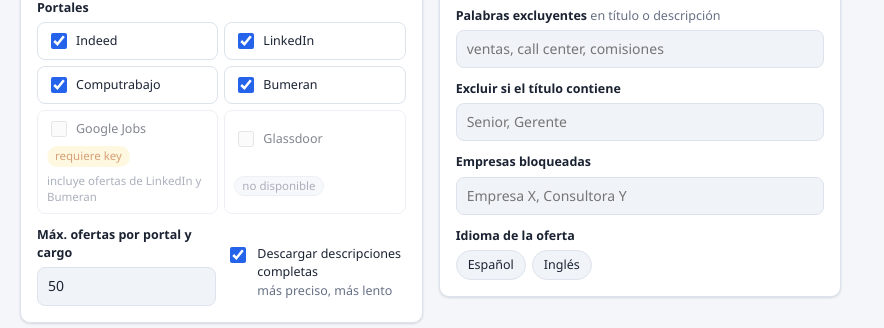
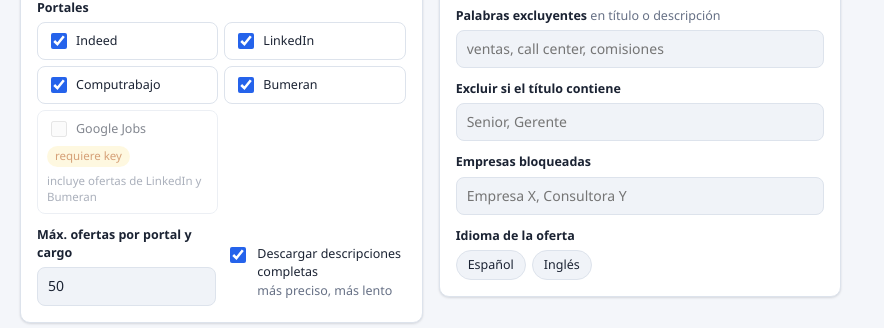
Before and after one commit to MayuguiKentai11/job-radar, a FastAPI app: page / in a window 1280 px wide. Shown: the part 695-1023 px from the top of the page, without its empty margins (0-884 px from the left). Run offline with FastAPI, Linux system fonts and the light colour scheme.

Commit message:
Ocultar portales que no funcionan en el despliegue; quitar Glassdoor
En Render solo se muestran Indeed, Computrabajo y Google Jobs (que incluye LinkedIn y Bumeran).
En la PC (run.bat) LinkedIn y Bumeran siguen apareciendo.

Co-Authored-By: Claude Opus 5.5 <noreply@anthropic.com>
Claude-Session: https://claude.ai/code/session_01ShWhkv5LsYYCfW7mciXSVi

```diff
--- a/app/sources/registry.py
+++ b/app/sources/registry.py
@@ -12,6 +12,5 @@ SOURCES: dict[str, Source] = {
         ComputrabajoSource(),
         BumeranSource(),
         SerpApiJobsSource(),
-        JobSpySource("glassdoor", "Glassdoor"),
     ]
 }
--- a/app/static/app.js
+++ b/app/static/app.js
@@ -113,6 +113,8 @@ window.jobradar = function () {
 
     notify(msg) { this.toast = msg; clearTimeout(this._t); this._t = setTimeout(() => (this.toast = ""), 4000); },
     toggle(arr, v) { const i = arr.indexOf(v); i >= 0 ? arr.splice(i, 1) : arr.push(v); },
+    // portals that cannot run in this deployment (blocked or unsupported) are not shown at all
+    get usableSources() { return (this.meta.sources || []).filter(s => !s.unavailable); },
     portalText(j) { return this.sourceLabel(j.source) + (j.via_google ? " (vía Google)" : j.via ? " · vía " + j.via : ""); },
     sourceLabel(k) { return (this.meta.sources.find(s => s.key === k) || {}).label || k; },
     affinity(s) { return s == null ? "" : s >= 75 ? "alta" : s >= 50 ? "media" : "baja"; },
@@ -255,6 +257,8 @@ window.jobradar = function () {
     async startSearch() {
       if (this.searching) return;
       const params = formToParams(this.form);
+      params.sources = (params.sources || []).filter(k => this.usableSources.some(s => s.key === k && !this.sourceOff(s)));
+      if (!params.sources.length) return this.notify("Selecciona al menos un portal");
       this.searching = true;
       this.status = { phase: "buscando", sources: Object.fromEntries((params.sources || []).map(k => [k, { status: "pendiente", count: 0, message: "" }])), error: null };
       try {
--- a/app/templates/index.html
+++ b/app/templates/index.html
@@ -63,12 +63,11 @@
         </div>
         <label>Portales</label>
         <div class="sources">
-          <template x-for="s in meta.sources" :key="s.key">
+          <template x-for="s in usableSources" :key="s.key">
             <label class="source" :class="{disabled: sourceOff(s)}" :title="sourceOff(s)">
               <input type="checkbox" :disabled="!!sourceOff(s)" :checked="form.sources.includes(s.key)" @change="toggle(form.sources, s.key)">
               <span x-text="s.label"></span>
               <small x-show="s.experimental && !s.unavailable" class="tag warn">experimental</small>
-              <small x-show="s.unavailable" class="tag muted">no disponible</small>
               <a href="#" x-show="!s.unavailable && sourceOff(s)" class="tag warn" @click.prevent="tab='config'">requiere key</a>
               <small x-show="s.key==='google'" class="muted-note">incluye ofertas de LinkedIn y Bumeran</small>
             </label>
```
Also changed, not shown: README.md.
